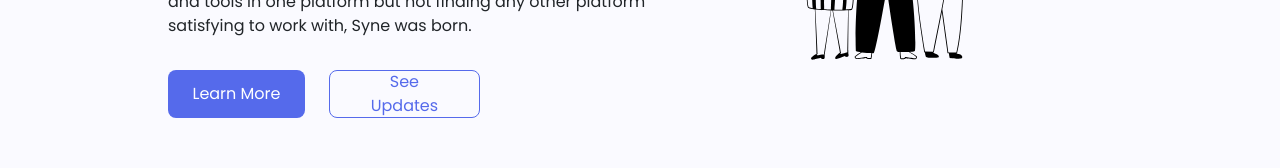
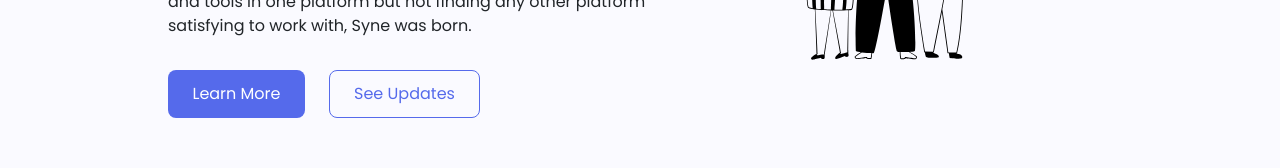
Before and after one commit to jeannyinthelamp/sycamore.ai, a React (Create React App) app: page / in a window 1280 px wide. Shown: the part 5227-5395 px from the top of the page. Built offline with nearby package versions, Linux system fonts and the light colour scheme.

Commit message:
Update minimum width for 'see updates' btn in About.js. This fixes a word wrap issue in multiple browsers

```diff
--- a/src/Components/Landing/About/About.js
+++ b/src/Components/Landing/About/About.js
@@ -87,7 +87,7 @@ export default function About() {
             {/* //^ add destination to the 'to' attribute */}
             <Link to='' className='desktop:mr-[24px]'>
               <button
-                className={`${btn_styles.btn_white_hover} ${btn_styles.btn_white_active} min-w-[150.833px] max-h-[48px] py-[12px] px-[24px] flex justify-center items-center flex-nowrap  bg-[#FAFAFF] rounded-lg font-Poppins text-[#556AEB] text-center text-[16px] font-medium leading-[24px] outline-none border border-solid border-[#556AEB] ${btn_styles.focus}
+                className={`${btn_styles.btn_white_hover} ${btn_styles.btn_white_active} min-w-[151px] max-h-[48px] py-[12px] px-[24px] flex justify-center items-center flex-nowrap  bg-[#FAFAFF] rounded-lg font-Poppins text-[#556AEB] text-center text-[16px] font-medium leading-[24px] outline-none border border-solid border-[#556AEB] ${btn_styles.focus}
 
                 tablet:w-[100%]
 
```
